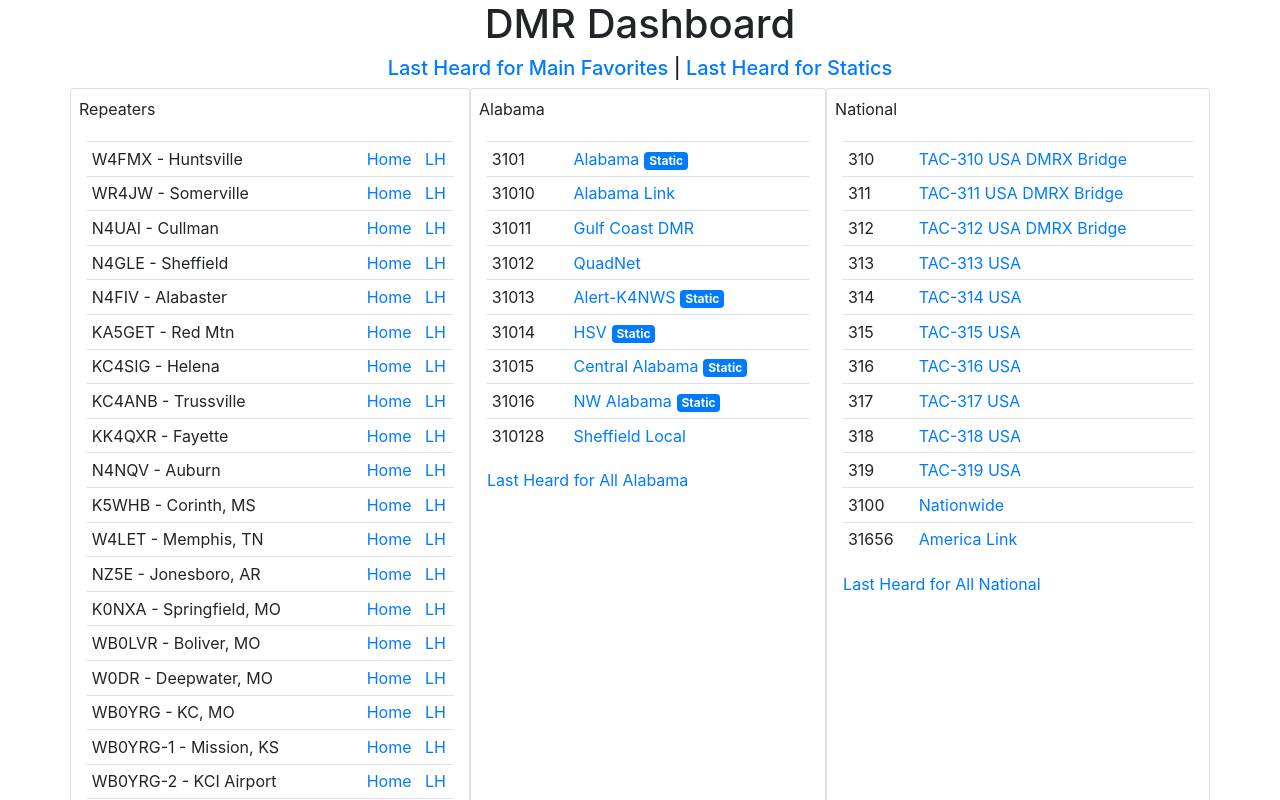
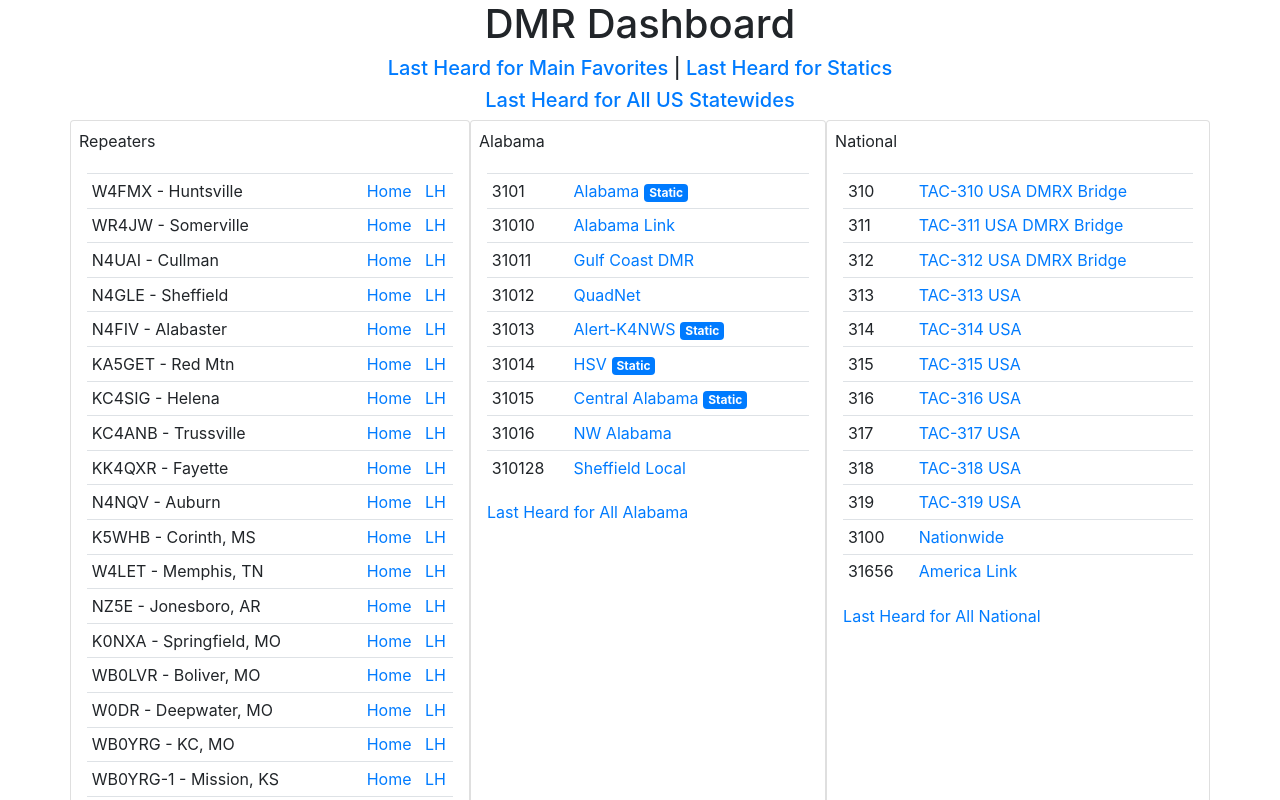
Before and after one commit to allenblair/dmrdashboard, a React (Create React App) app: page / in a window 1280 px wide. Shown: the top 800 px of the page. Built offline with nearby package versions, Linux system fonts and the light colour scheme.

Commit message:
Statewides Link

```diff
--- a/src/Components/FavoriteTGStatus.js
+++ b/src/Components/FavoriteTGStatus.js
@@ -12,9 +12,11 @@
             baseurl: 'https://brandmeister.network/?page=lh&jsonquery=',
             jsonquery: {},
             staticQuery: {},
+            statesQuery: {},
             favoriteTGs: favoriteTGs,
             fullUrl: "",
-            staticUrl: ""
+            staticUrl: "",
+            statesUrl: ""
         }
         this.buildTalkgroupRule = this.buildTalkgroupRule.bind(this);
     }
@@ -26,10 +28,18 @@
     componentDidMount(){
         let temp = [];
         let statics = [];
+        let states = [];
         this.state.favoriteTGs.forEach(item => {
             if (item.category !== "International" && (item.ID < 310 || item.ID > 319)) {temp.push(this.buildTalkgroupRule(item.ID))}
             if (item.static) {statics.push(this.buildTalkgroupRule(item.ID))}
         });
+        let i;
+        let swExclude = [3103,3107,3114,3143,3152];
+        for (i=3101;i<=3147;i++){
+            if(!swExclude.includes(i)){
+                states.push(this.buildTalkgroupRule(i));
+            }
+        }
         const jsonquery = {
             "condition":"OR",
             "rules":temp
@@ -38,10 +48,15 @@
             "condition":"OR",
             "rules": statics
         }
+        const statesQuery = {
+            "condition":"OR",
+            "rules": states
+        }
         console.log(this.state.baseurl + JSON.stringify(jsonquery));
         this.setState({
             fullUrl: this.state.baseurl + JSON.stringify(jsonquery),
-            staticUrl: this.state.baseurl + JSON.stringify(staticQuery)
+            staticUrl: this.state.baseurl + JSON.stringify(staticQuery),
+            statesUrl: this.state.baseurl + JSON.stringify(statesQuery)
         });
     }
 
@@ -54,6 +69,9 @@
                     <a href={this.state.fullUrl} target="_blank">Last Heard for Main Favorites</a>
                     &nbsp;|&nbsp;
                     <a href={this.state.staticUrl} target="_blank">Last Heard for Statics</a>
+                </h5>
+                <h5 className="text-center">
+                    <a href={this.state.statesUrl} target="_blank">Last Heard for All US Statewides</a>
                 </h5>
                 <Row>
                     <Card body style={{maxWidth:400}}>
--- a/src/Components/favoriteTGs.js
+++ b/src/Components/favoriteTGs.js
@@ -34,7 +34,7 @@
     {"name":"Alert-K4NWS","category":"Alabama","ID":31013,"static":true},
     {"name":"HSV","category":"Alabama","ID":31014,"static":true},
     {"name":"Central Alabama","category":"Alabama","ID":31015,"static":true},
-    {"name":"NW Alabama","category":"Alabama","ID":31016,"static":true},
+    {"name":"NW Alabama","category":"Alabama","ID":31016,"static":false},
     {"name":"Southern California","category":"Cities","ID":31066},
     {"name":"BayNet","category":"Cities","ID":31075},
     {"name":"Atlanta Metro","category":"Cities","ID":31131},
```
Also changed, not shown: 1 other file (tests, documents, lock files or other folders).
